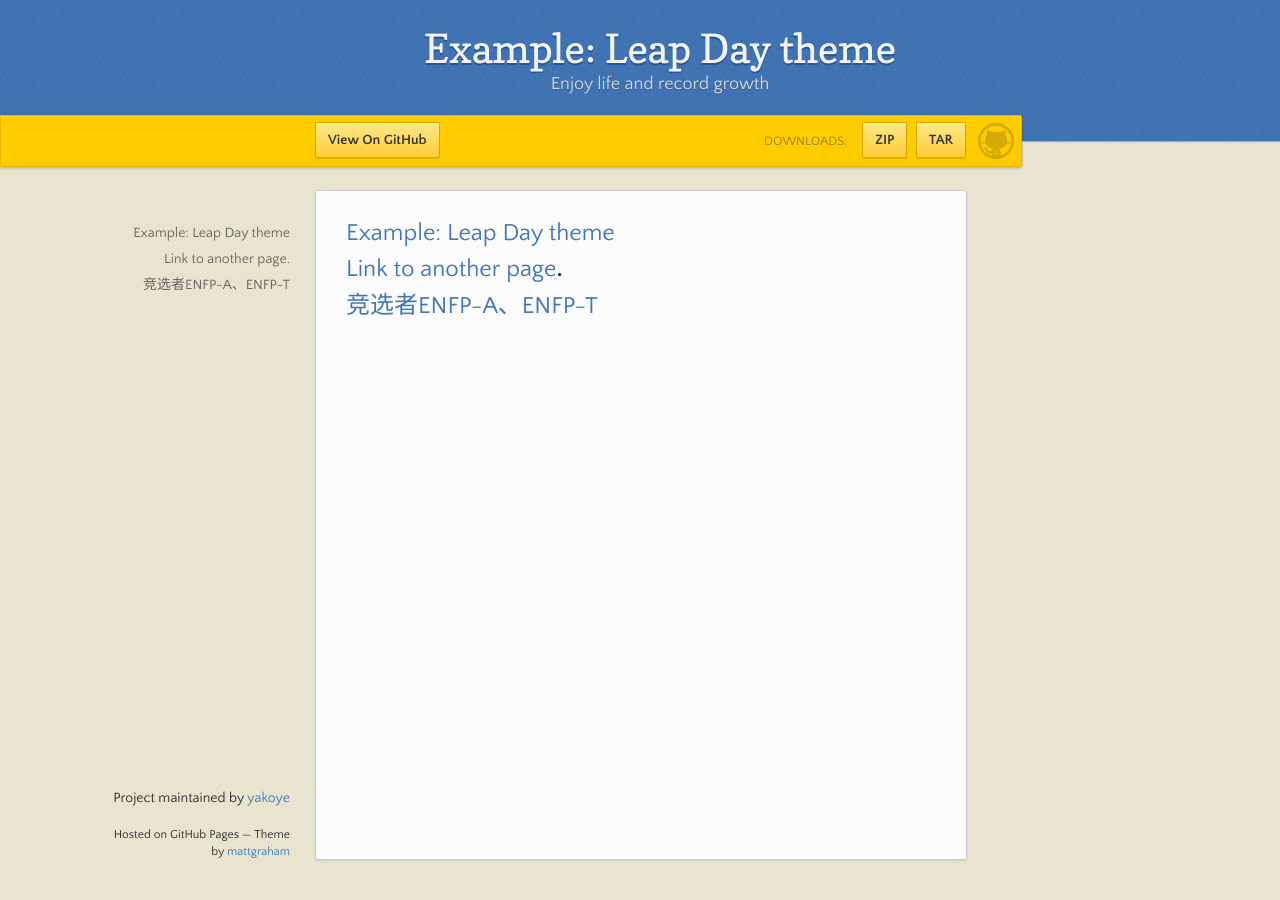
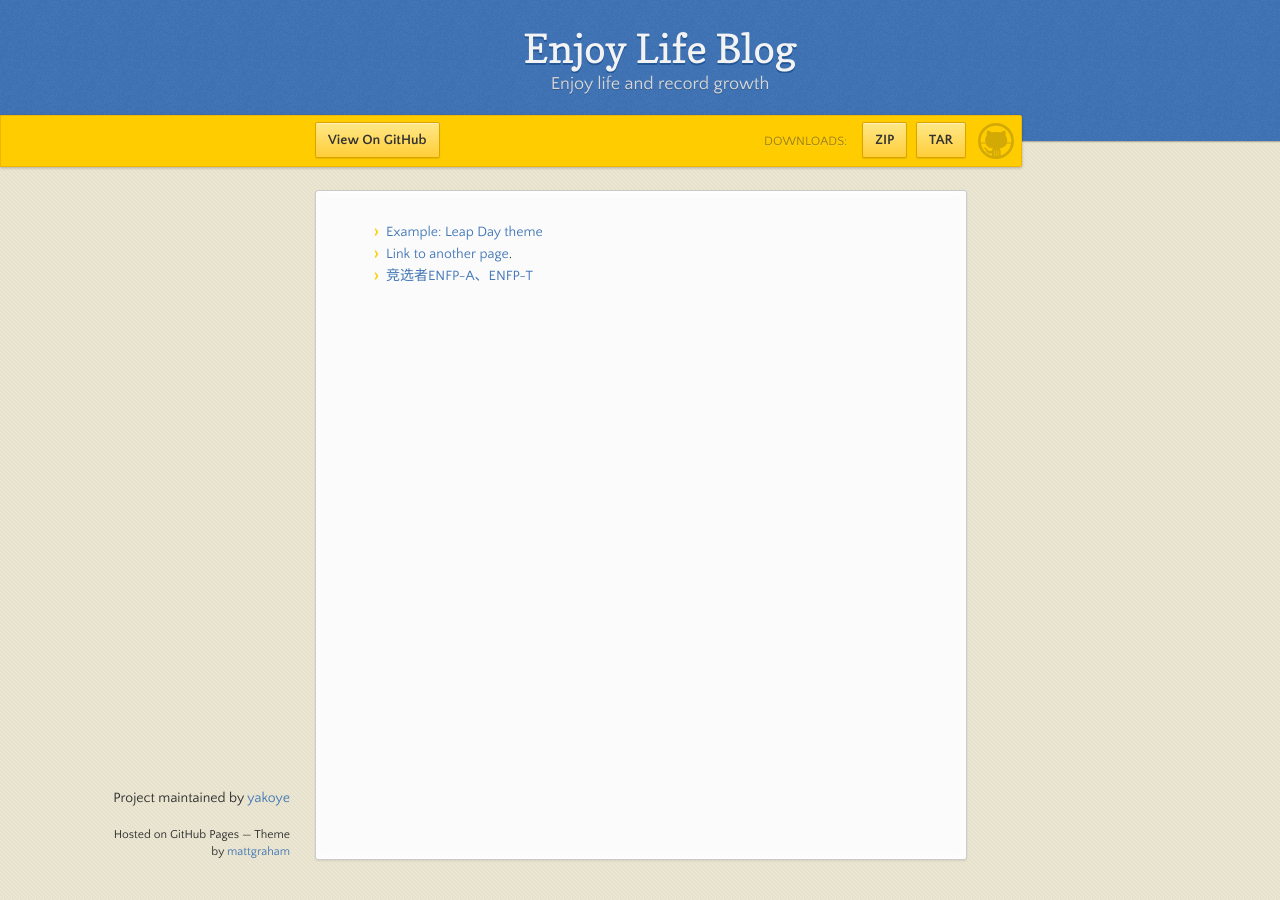
Before and after one commit to yakoye/enjoylife.github.io, a Jekyll site: the page built from index.md, in a window 1280 px wide. Built offline with Jekyll 4.4.1, drawn with Linux system fonts in a browser that asks for light colours; our own code applies the rules of GitHub Pages for plain Markdown files.

Commit message:
update file

```diff
--- a/index.md
+++ b/index.md
@@ -2,8 +2,6 @@
 layout: default
 ---
 
-## [Example: Leap Day theme](https://pages-themes.github.io/leap-day/)
-
-## [Link to another page](./docs/another-page.html).
-
-## [竞选者ENFP-A、ENFP-T](./docs/竞选者ENFP-A、ENFP-T.md)
+ - [Example: Leap Day theme](https://pages-themes.github.io/leap-day/)
+ - [Link to another page](./docs/another-page.html).
+ - [竞选者ENFP-A、ENFP-T](./docs/竞选者ENFP-A、ENFP-T.md)
```
